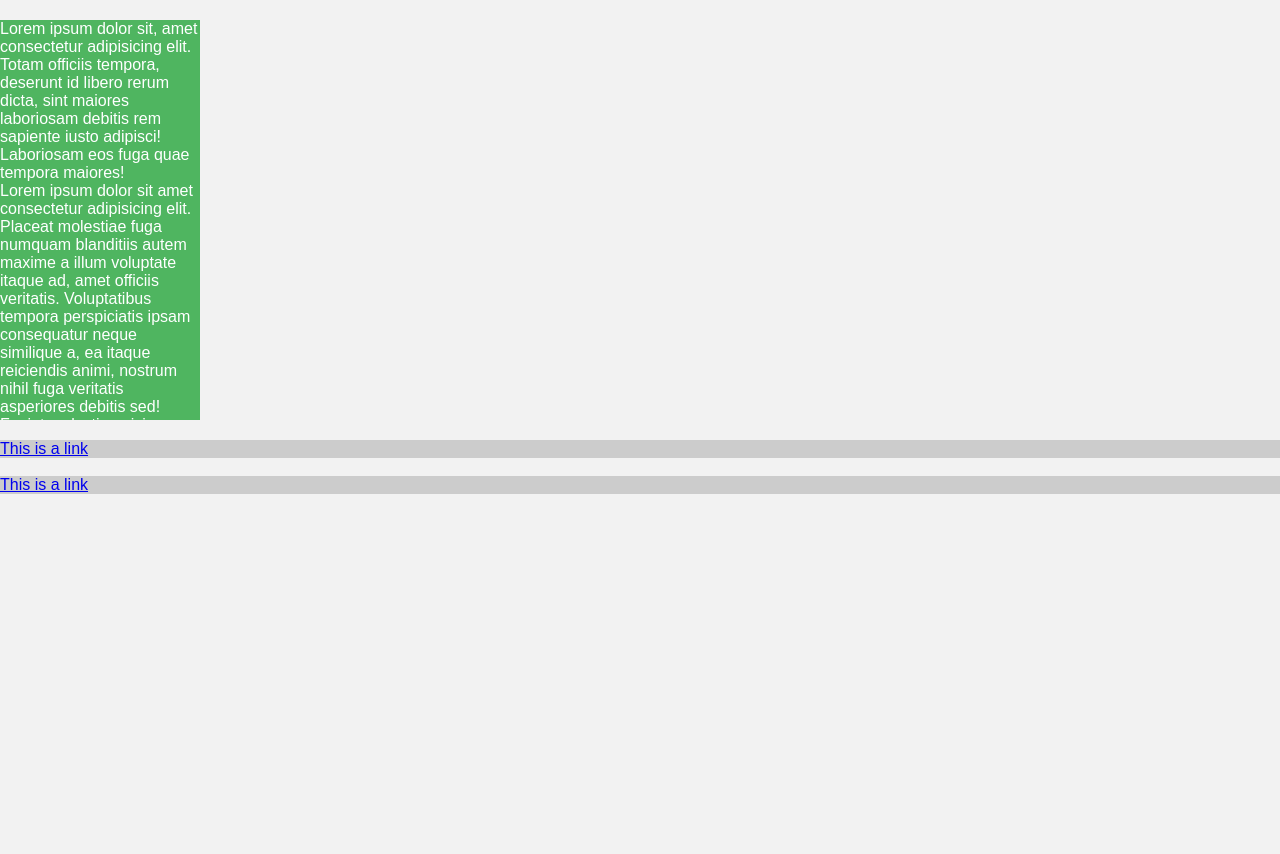
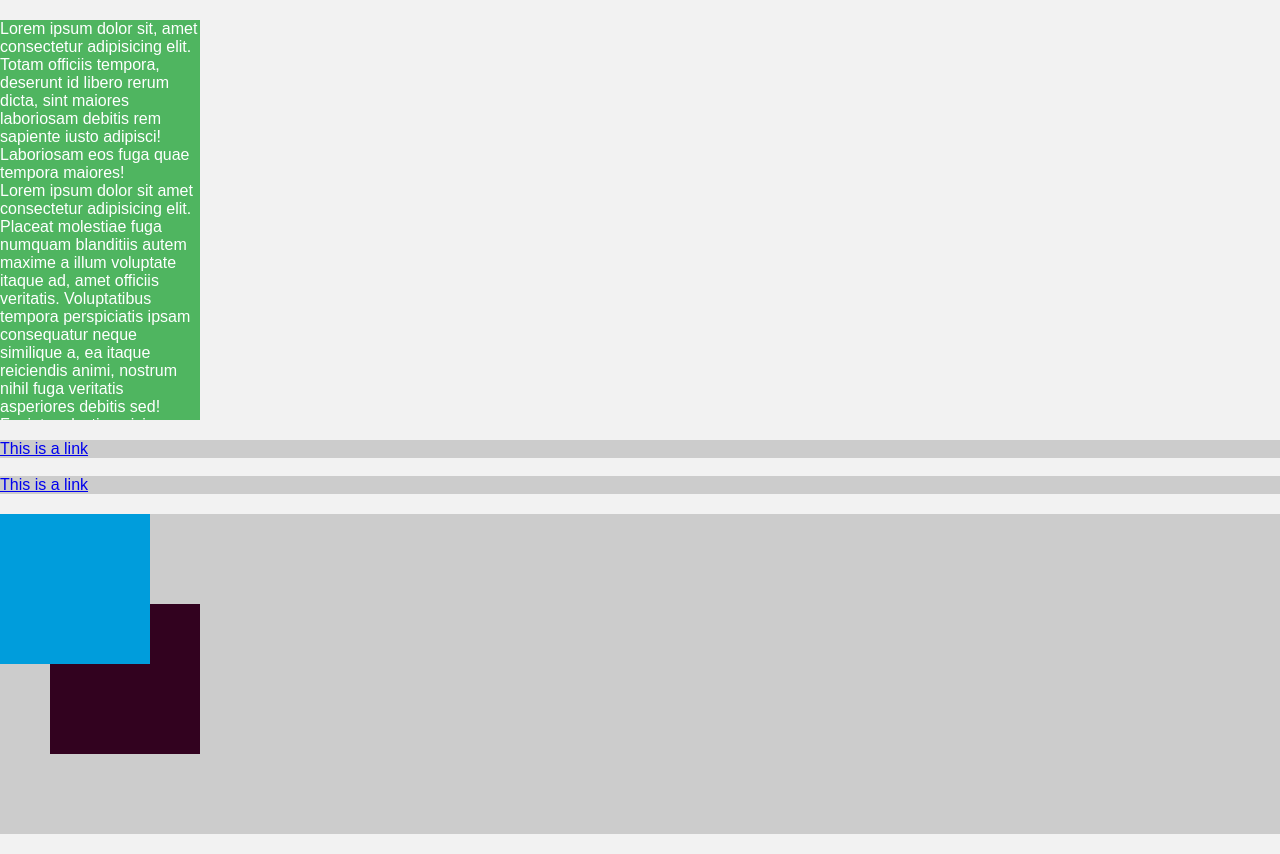
Before and after one commit to eacastro/frontend-course, a plain HTML site: page visualtization.html in a window 1280 px wide. Before the commit the page ends 800 px from the top, so only its background shows below. Drawn offline with Linux system fonts and the light colour scheme.

Commit message:
Propiedad z-index

```diff
--- a/visualization.css
+++ b/visualization.css
@@ -28,3 +28,20 @@ a {
 .invisible-paragraph {
     visibility: hidden;
 }
+
+.second-box .box {
+    width: 150px;
+    height: 150px;
+    position: relative;
+}
+
+.blue {
+    background: #009DDC;
+    z-index: 1;
+}
+
+.gray {
+    background: #32021F;
+    left: 50px;
+    bottom: 80px;
+}
--- a/visualtization.html
+++ b/visualtization.html
@@ -40,7 +40,10 @@
     <p class="invisible-paragraph">This is a invisible paragraph</p>
     <a href="#">This is a link</a>
 
-
+    <div class="second-box">
+        <div class="blue box"></div>
+        <div class="gray box"></div>
+    </div>
 
 </body>
 
```
